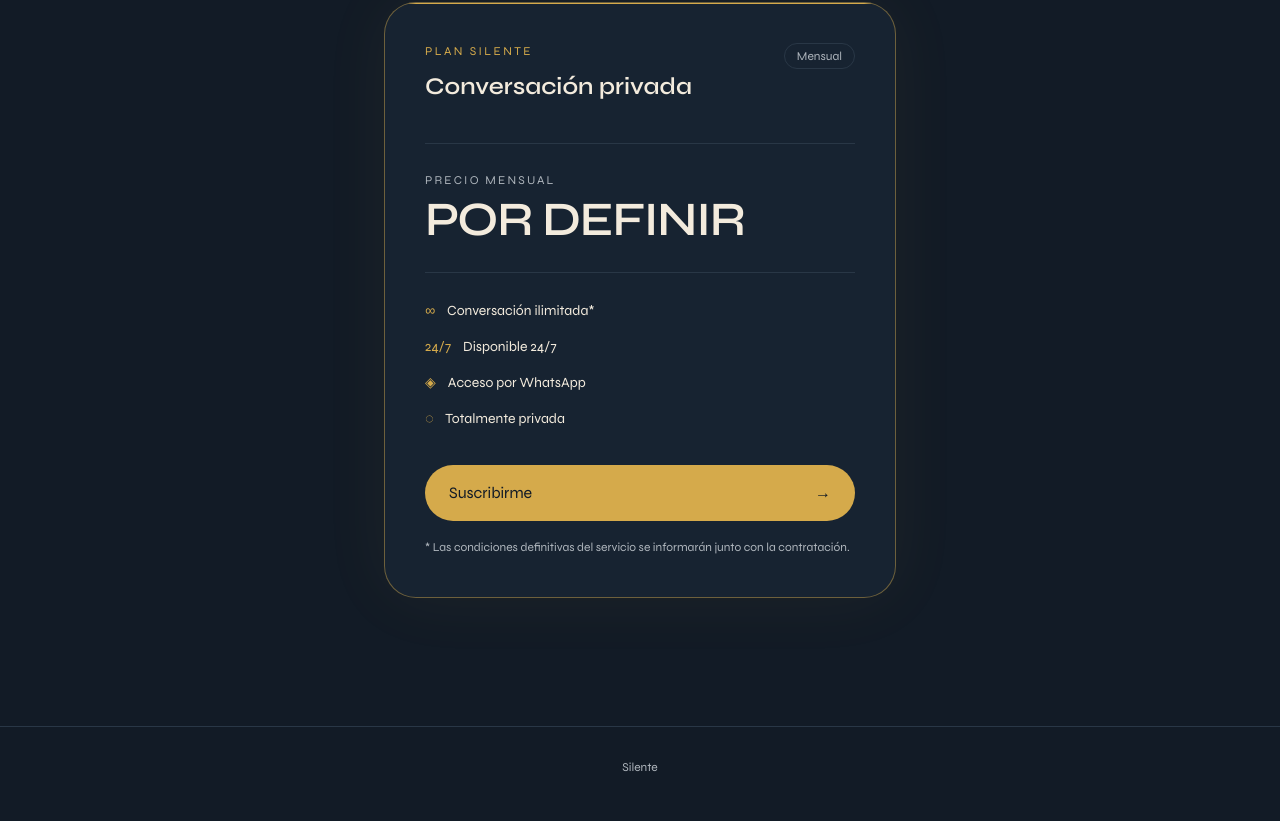
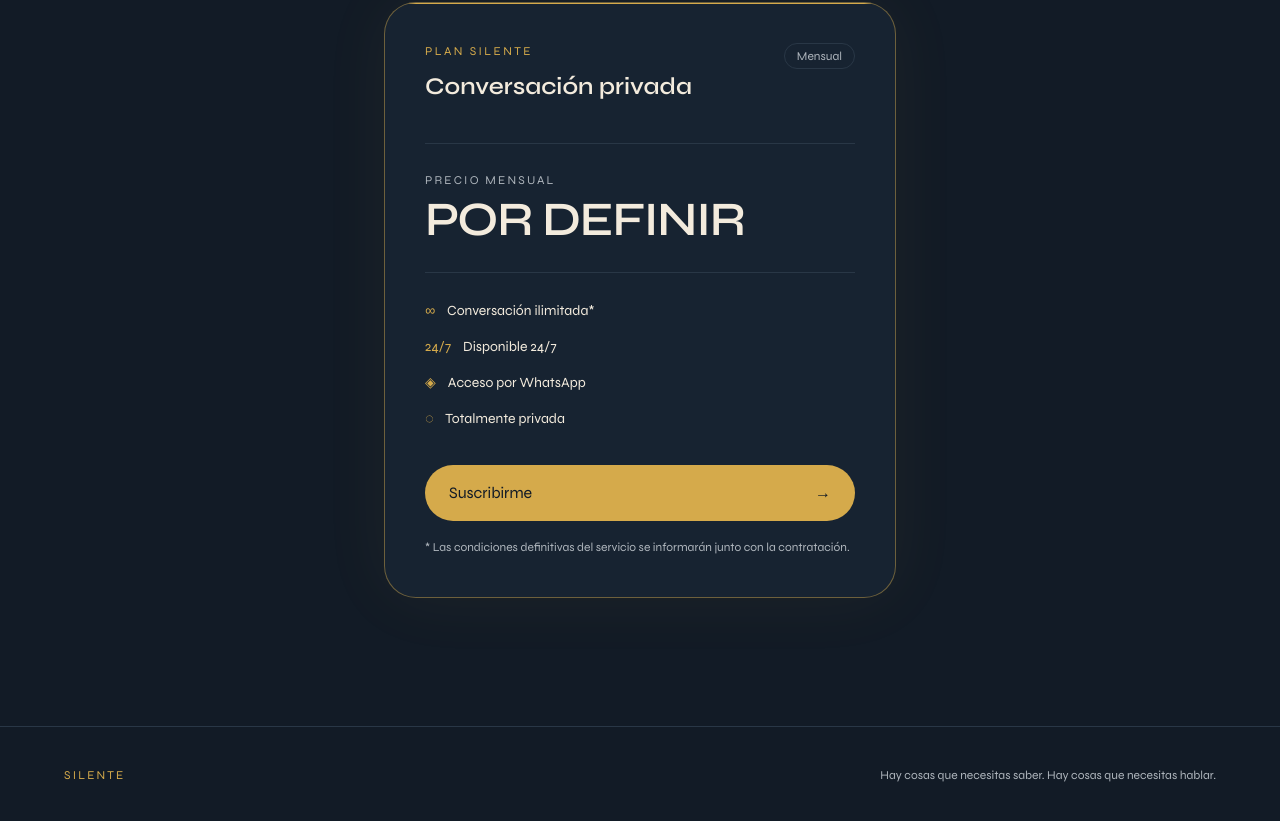
Before and after one commit to ElCopyPaste/silente-web, a Next.js app: page / in a window 1280 px wide. Shown: the part 3115-3936 px from the top of the page. Built offline with nearby package versions, Linux system fonts and the light colour scheme.

Commit message:
Refina footer de la Home

```diff
--- a/app/page.tsx
+++ b/app/page.tsx
@@ -8,8 +8,11 @@ export default function Home() {
       <Hero />
       <HowItWorks />
       <Pricing />
-      <footer className="border-t border-[var(--silente-border)] px-5 py-8 text-center text-xs text-[var(--silente-muted)]">
-        Silente
+      <footer className="border-t border-[var(--silente-border)] px-5 py-10">
+        <div className="mx-auto flex max-w-6xl flex-col gap-3 text-center text-xs text-[var(--silente-muted)] md:flex-row md:items-center md:justify-between md:text-left">
+          <span className="tracking-[.18em] text-[var(--silente-gold)]">SILENTE</span>
+          <span>Hay cosas que necesitas saber. Hay cosas que necesitas hablar.</span>
+        </div>
       </footer>
     </main>
   );
```
